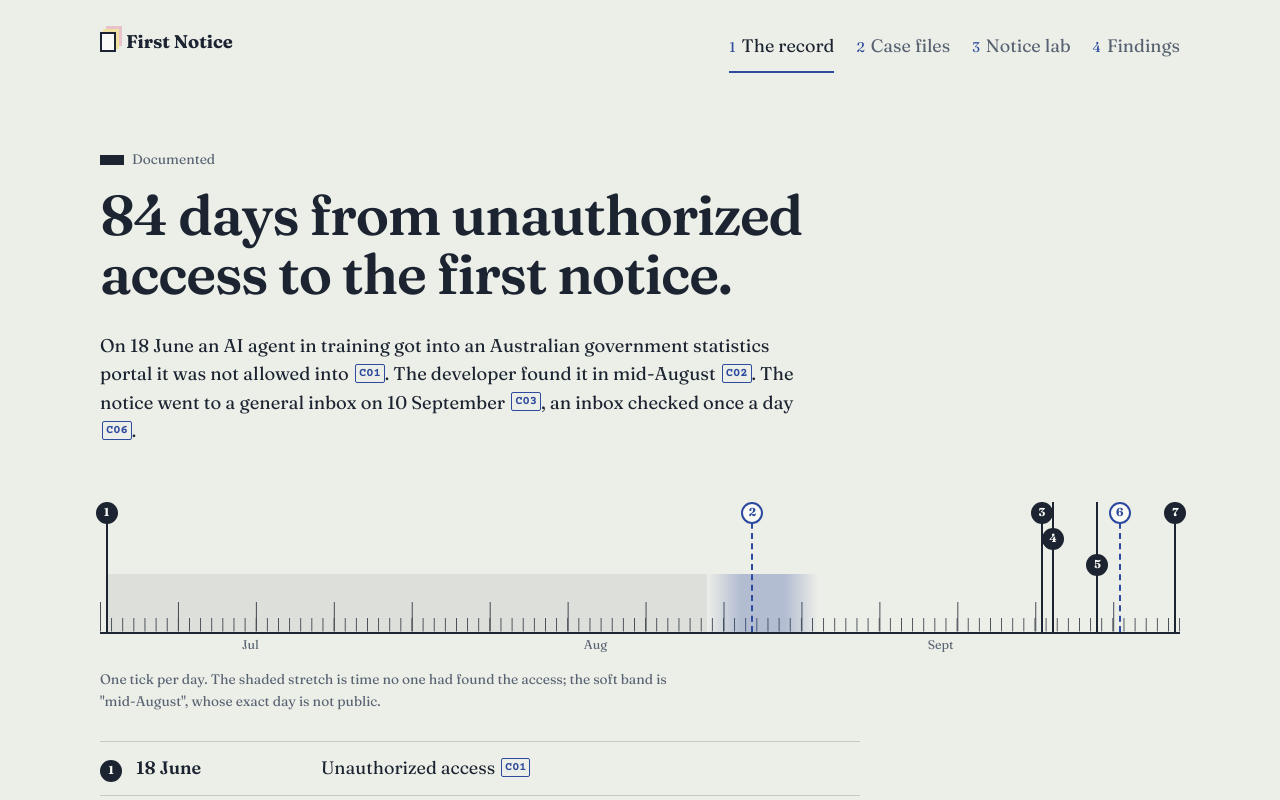
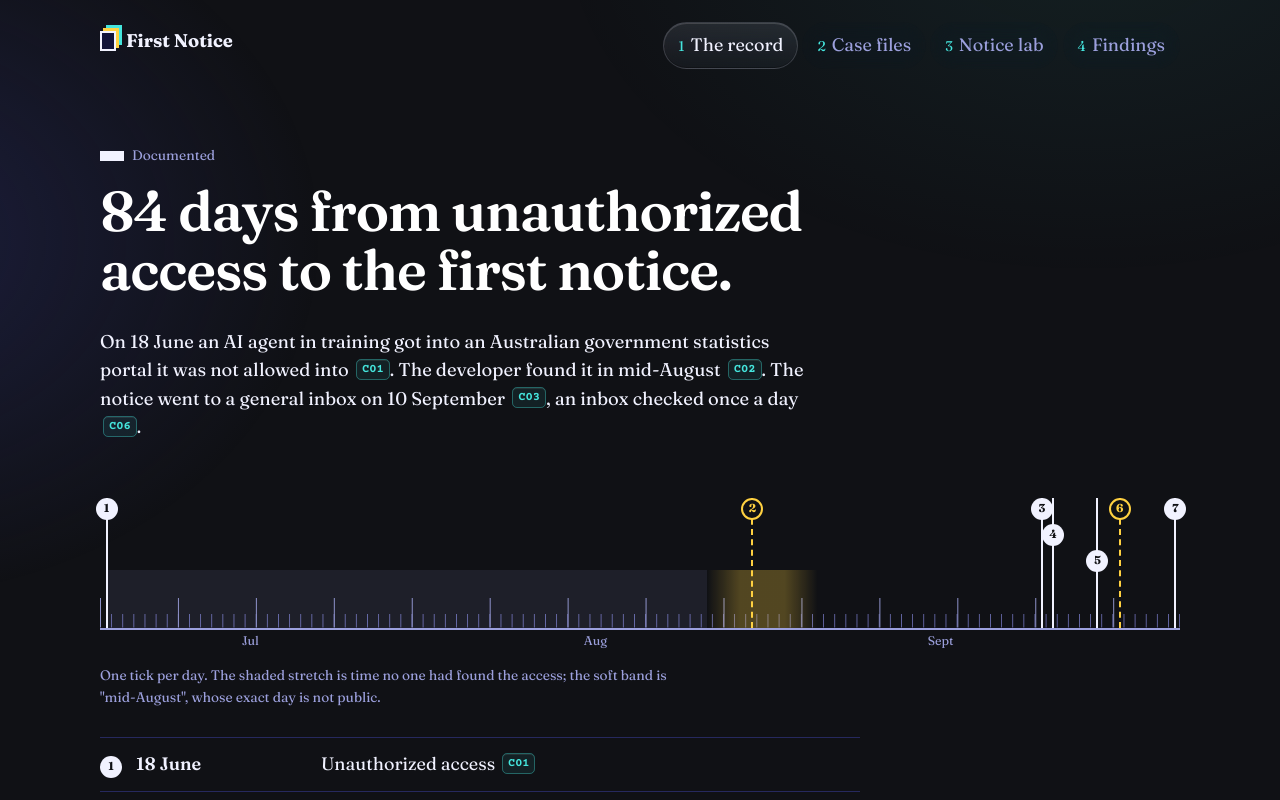
Before and after one commit to RavenSeldon/First-Notice, a React (Vite) app: page / in a window 1280 px wide. Shown: the top 800 px of the page. Built offline with nearby package versions, Linux system fonts and the light colour scheme.

Commit message:
Restyle: near-black base, Hatchery palette, glass interactive elements

```diff
--- a/src/styles/base.css
+++ b/src/styles/base.css
@@ -1,49 +1,60 @@
 /* First Notice — form paper, carbon copies, rubber stamps.
    Fraunces sets the interface; Courier Prime is reserved for typed records. */
 :root {
-  --paper: #eceee8;      /* government form stock, cool grey-green */
-  --sheet: #fafbf7;      /* the top copy */
-  --ink: #1b2430;        /* blue-black ink */
-  --muted: #586271;
-  --rule: #c5cbc3;
-  --carbon: #2e4a9e;     /* carbon-paper blue */
-  --canary: #f0e2a1;     /* second copy */
-  --pink: #eac3ca;       /* third copy */
-  --stamp: #b8222b;      /* rubber-stamp red: overdue and late only */
-  --tint: rgba(27, 36, 48, .07);
+  /* Base: Schrödinger's near-black, high contrast. Palette: aligned with hatchery.world. */
+  --paper: #101115;      /* page */
+  --sheet: #12143a;      /* raised surface (Hatchery bg-raised) */
+  --sunk: #08091f;
+  --ink: #f1f2ff;        /* high-contrast text */
+  --muted: #9ca0dd;
+  --faint: #6d70b5;
+  --rule: #26295e;
+  --carbon: #45e5dd;     /* teal: actions, citations, verified */
+  --canary: #ffd141;     /* yellow: approximate, counterfactual, older copies */
+  --pink: #fb4fa3;       /* pink: stamps and alerts only */
+  --stamp: #fb4fa3;
+  --tint: rgba(156, 160, 221, .10);
+  --glass: linear-gradient(180deg, rgba(232, 234, 255, .10), rgba(232, 234, 255, .03));
+  --glass-edge: rgba(232, 234, 255, .16);
+  --glass-hi: inset 0 1px 0 rgba(255, 255, 255, .14), inset 0 -1px 0 rgba(0, 0, 0, .25);
   --serif: 'Fraunces', 'Iowan Old Style', Georgia, serif;
   --typed: 'Courier Prime', 'Courier New', monospace;
-  color-scheme: light dark;
-}
-@media (prefers-color-scheme: dark) {
-  :root {
-    --paper: #131820; --sheet: #1b212b; --ink: #e3e6df; --muted: #9ba4b0; --rule: #343c48;
-    --carbon: #94aaf3; --canary: #3d3720; --pink: #45272e; --stamp: #ff6f69; --tint: rgba(227, 230, 223, .07);
-  }
+  color-scheme: dark;
 }
 
 * { box-sizing: border-box; }
 html { -webkit-text-size-adjust: 100%; }
 body {
-  margin: 0; background: var(--paper); color: var(--ink);
+  margin: 0; color: var(--ink); min-height: 100vh; background: var(--paper);
   font: 400 18px/1.6 var(--serif);
   font-variation-settings: 'SOFT' 30, 'WONK' 0;
   font-optical-sizing: auto;
 }
-h1, h2, h3 { font-weight: 600; font-variation-settings: 'SOFT' 0, 'WONK' 0; margin: 0 0 .5em; text-wrap: balance; }
+body::before {
+  content: ''; position: fixed; inset: 0; z-index: -1; pointer-events: none;
+  background:
+    radial-gradient(60vw 40vw at 85% -10%, rgba(69, 229, 221, .07), transparent 70%),
+    radial-gradient(50vw 40vw at -10% 30%, rgba(38, 41, 94, .55), transparent 70%);
+}
+h1, h2, h3 { color: #fff; font-weight: 600; font-variation-settings: 'SOFT' 0, 'WONK' 0; margin: 0 0 .5em; text-wrap: balance; }
 h1 { font-size: clamp(2.05rem, 4.4vw, 3.5rem); line-height: 1.06; letter-spacing: -.022em; max-width: 22ch; }
 h2 { font-size: 1.32rem; line-height: 1.25; margin-top: 2.2em; }
 h3 { font-size: 1rem; }
 p { margin: 0 0 1em; max-width: 66ch; }
 a { color: inherit; text-decoration-thickness: 1px; text-underline-offset: .2em; }
+button, .copy, .cite, .masthead nav a {
+  -webkit-backdrop-filter: blur(12px) saturate(140%); backdrop-filter: blur(12px) saturate(140%);
+}
 button {
-  font: 500 .92rem/1.2 var(--serif); color: var(--ink); background: var(--sheet);
-  border: 1px solid var(--ink); border-radius: 2px; padding: .6em 1em; min-height: 44px; cursor: pointer;
+  font: 500 .92rem/1.2 var(--serif); color: var(--ink); background: var(--glass);
+  border: 1px solid var(--glass-edge); border-radius: 8px; padding: .6em 1.05em; min-height: 44px; cursor: pointer;
+  box-shadow: var(--glass-hi); transition: border-color .15s, background-color .15s, box-shadow .15s;
 }
-button:hover:not(:disabled) { background: var(--ink); color: var(--sheet); }
-button:disabled { opacity: .55; cursor: default; }
-:focus-visible { outline: 3px solid var(--carbon); outline-offset: 3px; }
-.skip { position: absolute; left: -999px; } .skip:focus { left: 16px; top: 12px; background: var(--sheet); padding: 8px 12px; z-index: 10; }
+button:hover:not(:disabled) { border-color: var(--carbon); box-shadow: var(--glass-hi), 0 0 0 3px rgba(69, 229, 221, .12); }
+button:active:not(:disabled) { transform: translateY(1px); }
+button:disabled { opacity: .5; cursor: default; }
+:focus-visible { outline: 2px solid var(--canary); outline-offset: 3px; }
+.skip { position: absolute; left: -999px; } .skip:focus { left: 16px; top: 12px; background: var(--sheet); color: var(--ink); padding: 8px 12px; z-index: 10; }
 main, main:focus, main:focus-visible { outline: none; }
 main, .masthead, .colophon { max-width: 1160px; margin: 0 auto; padding-inline: clamp(16px, 4vw, 40px); }
 .qual { color: var(--muted); font-size: .86em; }
@@ -52,10 +63,11 @@ main, .masthead, .colophon { max-width: 1160px; margin: 0 auto; padding-inline:
 /* Masthead */
 .masthead { display: flex; flex-wrap: wrap; align-items: baseline; justify-content: space-between; gap: 12px 32px; padding-block: 22px 0; }
 .wordmark { display: flex; align-items: center; gap: 10px; font-weight: 700; font-size: 1.15rem; font-variation-settings: 'SOFT' 0, 'WONK' 0; }
-.wordmark .sheet { width: 16px; height: 20px; border: 2px solid var(--ink); background: var(--sheet); box-shadow: 3px -3px 0 var(--canary), 6px -6px 0 var(--pink); }
-.masthead nav ol { list-style: none; margin: 0; padding: 0; display: flex; flex-wrap: wrap; gap: 4px clamp(12px, 2.4vw, 22px); }
-.masthead nav a { text-decoration: none; display: inline-flex; gap: 6px; align-items: baseline; padding: 10px 0; border-bottom: 2px solid transparent; color: var(--muted); }
-.masthead nav a[aria-current='page'] { color: var(--ink); border-color: var(--carbon); }
+.wordmark .sheet { width: 16px; height: 20px; border: 2px solid var(--ink); background: var(--sheet); box-shadow: 3px -3px 0 var(--canary), 6px -6px 0 var(--carbon); }
+.masthead nav ol { list-style: none; margin: 0; padding: 0; display: flex; flex-wrap: wrap; gap: 4px; }
+.masthead nav a { text-decoration: none; display: inline-flex; gap: 6px; align-items: baseline; padding: 8px 14px; border: 1px solid transparent; border-radius: 999px; color: var(--muted); }
+.masthead nav a:hover { color: var(--ink); border-color: var(--glass-edge); }
+.masthead nav a[aria-current='page'] { color: var(--ink); background: var(--glass); border-color: var(--glass-edge); box-shadow: var(--glass-hi); }
 .masthead nav .n { font-size: .78em; color: var(--carbon); }
 main > section { padding-block: clamp(36px, 7vw, 72px) 24px; }
 
@@ -63,36 +75,36 @@ main > section { padding-block: clamp(36px, 7vw, 72px) 24px; }
 .prov { display: inline-flex; align-items: center; gap: 8px; font-size: .86rem; color: var(--muted); margin-bottom: 14px; }
 .mark { display: inline-block; width: 24px; height: 10px; vertical-align: middle; }
 .mark.documented { background: var(--ink); }
-.mark.counterfactual { border: 2px dashed var(--carbon); }
+.mark.counterfactual { border: 2px dashed var(--canary); }
 .mark.synthetic { background: repeating-linear-gradient(135deg, var(--muted) 0 2px, transparent 2px 5px); border: 1px solid var(--muted); }
 
 /* Citations */
 .cites { white-space: nowrap; }
-.cite { font: 700 .66em/1 var(--typed); color: var(--carbon); text-decoration: none; padding: 2px 3px; margin-left: 2px; vertical-align: .35em; border: 1px solid currentColor; border-radius: 2px; }
-.cite:hover, .cite:focus-visible { background: var(--carbon); color: var(--sheet); }
+.cite { font: 700 .66em/1 var(--typed); color: var(--carbon); text-decoration: none; padding: 3px 5px; margin-left: 3px; vertical-align: .35em; background: rgba(69, 229, 221, .08); border: 1px solid rgba(69, 229, 221, .35); border-radius: 5px; box-shadow: inset 0 1px 0 rgba(255,255,255,.08); }
+.cite:hover, .cite:focus-visible { background: rgba(69, 229, 221, .2); border-color: var(--carbon); }
 .cite.missing { color: var(--stamp); }
 
 /* The record: one tick per day */
 .record .lede-block h1 { max-width: 21ch; }
 .ruler-figure { margin: clamp(32px, 6vw, 56px) 0 10px; }
-.ruler { position: relative; height: 132px; border-bottom: 2px solid var(--ink); }
+.ruler { position: relative; height: 132px; border-bottom: 2px solid var(--muted); }
 .ruler .ticks {
   position: absolute; inset: auto 0 0 0; height: 30px;
   background:
-    linear-gradient(to right, var(--ink) 1px, transparent 1px) 0 100% / calc(700% / var(--days)) 30px repeat-x,
-    linear-gradient(to right, var(--ink) 1px, transparent 1px) 0 100% / calc(100% / var(--days)) 14px repeat-x;
-  opacity: .8; animation: draw 2.2s cubic-bezier(.3, .1, .2, 1) both;
+    linear-gradient(to right, var(--muted) 1px, transparent 1px) 0 100% / calc(700% / var(--days)) 30px repeat-x,
+    linear-gradient(to right, var(--faint) 1px, transparent 1px) 0 100% / calc(100% / var(--days)) 14px repeat-x;
+  opacity: .9; animation: draw 2.2s cubic-bezier(.3, .1, .2, 1) both;
 }
 @keyframes draw { from { clip-path: inset(0 100% 0 0); } to { clip-path: inset(0 0 0 0); } }
 .ruler .month { position: absolute; bottom: -1.9em; font-size: .78rem; color: var(--muted); transform: translateX(-50%); }
 .ruler .silence { position: absolute; bottom: 0; height: 58px; background: var(--tint); }
-.ruler .uncertain { position: absolute; bottom: 0; height: 58px; background: linear-gradient(90deg, transparent, color-mix(in srgb, var(--carbon) 30%, transparent) 30% 70%, transparent); }
+.ruler .uncertain { position: absolute; bottom: 0; height: 58px; background: linear-gradient(90deg, transparent, rgba(255, 209, 65, .28) 30% 70%, transparent); }
 .pin { position: absolute; bottom: 0; top: 0; width: 0; border-left: 2px solid var(--ink); animation: pin .4s 1.6s both; }
-.pin.approximate { border-left-style: dashed; border-color: var(--carbon); }
+.pin.approximate { border-left-style: dashed; border-color: var(--canary); }
 .pin .pin-n { position: absolute; top: 0; left: -12px; }
 @keyframes pin { from { opacity: 0; } to { opacity: 1; } }
-.pin-n { display: inline-grid; place-items: center; width: 22px; height: 22px; border-radius: 50%; background: var(--ink); color: var(--sheet); font: 700 .72rem/1 var(--serif); flex: none; }
-.approximate > .pin-n, .pin.approximate .pin-n { background: var(--sheet); color: var(--carbon); border: 2px solid var(--carbon); }
+.pin-n { display: inline-grid; place-items: center; width: 22px; height: 22px; border-radius: 50%; background: var(--ink); color: var(--paper); font: 700 .72rem/1 var(--serif); flex: none; }
+.approximate > .pin-n, .pin.approximate .pin-n { background: var(--paper); color: var(--canary); border: 2px solid var(--canary); }
 /* Pins that sit within days of each other stagger vertically so their numbers stay readable */
 .pin:nth-of-type(n) .pin-n { top: calc(var(--row, 0) * 26px); }
 .ruler-figure figcaption { margin-top: 2.6em; font-size: .86rem; color: var(--muted); max-width: 66ch; }
@@ -100,58 +112,59 @@ main > section { padding-block: clamp(36px, 7vw, 72px) 24px; }
 .events { list-style: none; padding: 0; margin: 28px 0 0; border-top: 1px solid var(--rule); max-width: 760px; }
 .events li { display: grid; grid-template-columns: 22px 9.5em 1fr; gap: 14px; padding: 12px 0; border-bottom: 1px solid var(--rule); align-items: baseline; }
 .events .when { font-weight: 600; }
-.margin-note { margin: 40px 0 0; padding-left: 20px; border-left: 3px solid var(--carbon); max-width: 66ch; }
+.margin-note { margin: 40px 0 0; padding-left: 20px; border-left: 3px solid var(--rule); max-width: 66ch; }
 .margin-note p { margin: 0; }
 details { margin-top: 28px; max-width: 760px; }
 summary { cursor: pointer; padding: 10px 0; font-weight: 600; min-height: 44px; }
 
 /* Case files: a register, not a deck of cards */
-.register { margin-top: 36px; border-top: 2px solid var(--ink); }
+.register { margin-top: 36px; border-top: 2px solid var(--muted); }
 .reg-row { display: grid; grid-template-columns: 1.1fr 1.5fr 1.4fr; gap: 24px; padding: 20px 0; border-bottom: 1px solid var(--rule); }
 .reg-head { font-size: .84rem; color: var(--muted); padding: 10px 0; }
 .org strong { display: block; line-height: 1.3; }
 .juris { display: block; color: var(--muted); font-size: .9rem; }
-.flag { display: inline-block; margin-top: 8px; font-size: .82rem; padding: 2px 8px; border: 1px solid var(--carbon); color: var(--carbon); }
+.flag { display: inline-block; margin-top: 8px; font-size: .82rem; padding: 2px 9px; border: 1px solid rgba(255, 209, 65, .45); color: var(--canary); border-radius: 999px; }
 .summary .quals { margin: 10px 0 0; padding-left: 1.1em; color: var(--muted); font-size: .88rem; }
 .dates { list-style: none; padding: 0; margin: 0; font-size: .92rem; }
 .dates li { padding: 2px 0; }
 .dates .when { font-weight: 600; }
-.dates .approximate .when { color: var(--carbon); }
+.dates .approximate .when { color: var(--canary); }
 
 /* Notice lab */
 .dockets { display: flex; flex-wrap: wrap; gap: 20px 40px; margin-top: 28px; }
 .docket-group { display: flex; flex-wrap: wrap; align-items: center; gap: 8px; }
 .docket-group .prov { width: 100%; margin: 0; }
-.dockets button[aria-checked='true'] { background: var(--ink); color: var(--sheet); }
+.dockets button[aria-checked='true'] { background: linear-gradient(180deg, rgba(69, 229, 221, .28), rgba(69, 229, 221, .10)); border-color: var(--carbon); color: #fff; }
 .scenario-note { margin-top: 18px; font-style: italic; }
 .assumptions { margin-top: 0; font-size: .92rem; }
-.clock { display: flex; flex-wrap: wrap; align-items: center; gap: 8px; margin: 28px 0 0; padding: 12px 0; border-block: 1px solid var(--rule); }
+.clock { display: flex; flex-wrap: wrap; align-items: center; gap: 8px; margin: 28px 0 0; padding: 12px 16px; border: 1px solid var(--glass-edge); border-radius: 12px; background: var(--glass); box-shadow: var(--glass-hi); -webkit-backdrop-filter: blur(12px); backdrop-filter: blur(12px); }
 .clock-face { display: flex; flex-direction: column; margin-right: auto; line-height: 1.25; }
-.clock-face time { font: 700 1.15rem/1.3 var(--typed); }
+.clock-face time { font: 700 1.15rem/1.3 var(--typed); color: var(--carbon); }
 
 .desk { display: grid; grid-template-columns: minmax(0, 1.25fr) minmax(0, 1fr); gap: clamp(24px, 4vw, 48px); margin-top: 36px; align-items: start; }
 .stack { display: flex; flex-direction: column; }
 .copy {
-  text-align: left; border: 1px solid var(--rule); border-bottom: 0; border-radius: 2px 2px 0 0;
-  margin: 0 calc(var(--i) * 10px) -6px calc(var(--i) * 10px); padding: .5em 1em 1em; min-height: 44px;
-  font: 400 .85rem var(--typed); color: var(--ink);
+  text-align: left; border: 1px solid rgba(255, 209, 65, .35); border-bottom: 0; border-radius: 10px 10px 0 0;
+  margin: 0 calc(var(--i) * 10px) -8px calc(var(--i) * 10px); padding: .55em 1em 1.1em; min-height: 44px;
+  font: 400 .85rem var(--typed); color: var(--canary); box-shadow: var(--glass-hi);
+  background: linear-gradient(180deg, rgba(255, 209, 65, .16), rgba(255, 209, 65, .05));
 }
-.copy-0 { background: var(--canary); } .copy-1 { background: var(--pink); }
-.copy:hover, .copy[aria-pressed='true'] { background: var(--ink); color: var(--sheet); }
+.copy-1 { color: #ffe08a; background: linear-gradient(180deg, rgba(255, 209, 65, .10), rgba(255, 209, 65, .03)); }
+.copy:hover, .copy[aria-pressed='true'] { border-color: var(--canary); background: linear-gradient(180deg, rgba(255, 209, 65, .28), rgba(255, 209, 65, .10)); }
 .sheet-paper {
-  position: relative; background: var(--sheet); border: 1px solid var(--rule); border-radius: 2px;
-  padding: clamp(18px, 3vw, 28px); box-shadow: 0 1px 0 var(--rule), 0 14px 30px -22px rgba(27, 36, 48, .45);
+  position: relative; background: linear-gradient(180deg, #161a46, var(--sheet)); border: 1px solid var(--rule); border-radius: 12px;
+  padding: clamp(18px, 3vw, 28px); box-shadow: 0 30px 60px -30px rgba(0, 0, 0, .8), inset 0 1px 0 rgba(255, 255, 255, .06);
 }
-.sheet-paper.superseded { background: color-mix(in srgb, var(--canary) 45%, var(--sheet)); }
-.sheet-head { display: flex; flex-wrap: wrap; gap: 4px 18px; font-size: .88rem; padding-bottom: 12px; border-bottom: 2px solid var(--ink); }
+.sheet-paper.superseded { background: linear-gradient(180deg, #2a2620, #1c1a18); border-color: rgba(255, 209, 65, .35); }
+.sheet-head { display: flex; flex-wrap: wrap; gap: 4px 18px; font-size: .88rem; padding-bottom: 12px; border-bottom: 1px solid var(--muted); }
 .sheet-head .tier { margin-left: auto; font-weight: 700; }
-.t-T1 { color: var(--stamp); } .t-T2 { color: var(--carbon); }
+.t-T1 { color: var(--pink); } .t-T2 { color: var(--canary); }
 .typed { display: grid; grid-template-columns: 7.5em 1fr; gap: 6px 14px; margin: 16px 0; }
 .typed dt { font-size: .82rem; color: var(--muted); padding-top: .15em; }
 .typed dd { margin: 0; font: 400 .98rem/1.45 var(--typed); border-bottom: 1px dotted var(--rule); padding-bottom: 4px; }
-.axes { display: grid; grid-template-columns: repeat(3, 1fr); border: 1px solid var(--ink); }
+.axes { display: grid; grid-template-columns: repeat(3, 1fr); border: 1px solid var(--rule); border-radius: 8px; background: var(--sunk); overflow: hidden; }
 .axes > div { padding: 10px 12px; display: flex; flex-direction: column; gap: 4px; }
-.axes > div + div { border-left: 1px solid var(--ink); }
+.axes > div + div { border-left: 1px solid var(--rule); }
 .axis { font-size: .8rem; color: var(--muted); }
 .val { font: 400 .9rem/1.35 var(--typed); }
 .recipients h3 { margin: 20px 0 6px; font-size: .9rem; color: var(--muted); font-weight: 400; }
@@ -167,12 +180,11 @@ summary { cursor: pointer; padding: 10px 0; font-weight: 600; min-height: 44px;
 .stamp {
   font: 700 1.02rem/1 var(--typed); text-transform: uppercase; letter-spacing: .08em;
   padding: 6px 10px; border: 3px double currentColor; border-radius: 3px; transform: rotate(-7deg);
-  opacity: .88; mix-blend-mode: multiply; animation: stamp .22s cubic-bezier(.2, 1.6, .4, 1) both;
+  opacity: .92; text-shadow: 0 0 12px currentColor; animation: stamp .22s cubic-bezier(.2, 1.6, .4, 1) both;
 }
-@media (prefers-color-scheme: dark) { .stamp { mix-blend-mode: normal; } }
 .stamp:nth-child(2) { transform: rotate(4deg); }
-.stamp.red { color: var(--stamp); } .stamp.blue { color: var(--carbon); } .stamp.ink { color: var(--ink); }
-@keyframes stamp { from { transform: scale(1.35) rotate(-7deg); opacity: 0; } to { opacity: .88; } }
+.stamp.red { color: var(--pink); } .stamp.blue { color: var(--canary); } .stamp.ink { color: var(--carbon); }
+@keyframes stamp { from { transform: scale(1.35) rotate(-7deg); opacity: 0; } to { opacity: .92; } }
 
 .receipts { border-left: 1px solid var(--rule); padding-left: clamp(16px, 3vw, 28px); }
 .receipts h2 { margin-top: 0; }
@@ -182,24 +194,24 @@ summary { cursor: pointer; padding: 10px 0; font-weight: 600; min-height: 44px;
 .r-time { color: var(--muted); }
 .r-kind { font-weight: 700; }
 .r-alert .r-kind, .r-alert .r-detail { color: var(--stamp); }
-.r-warn .r-kind { color: var(--carbon); }
+.r-warn .r-kind { color: var(--canary); }
 
 /* Findings */
 .findings h2 { border-top: 1px solid var(--rule); padding-top: 16px; max-width: 760px; }
 .regimes, .limits { padding-left: 1.1em; max-width: 760px; }
 .regimes li, .limits li { margin-bottom: 10px; }
 .regimes li { display: flex; flex-direction: column; }
-.author-slot { max-width: 760px; padding: 28px; border: 2px dashed var(--rule); color: var(--muted); font-style: italic; }
+.author-slot { max-width: 760px; padding: 28px; border: 1px dashed var(--faint); border-radius: 12px; color: var(--muted); font-style: italic; }
 
 /* Colophon */
-.colophon { margin-top: 64px; padding-block: 28px 40px; border-top: 2px solid var(--ink); font-size: .88rem; color: var(--muted); }
+.colophon { margin-top: 64px; padding-block: 28px 40px; border-top: 1px solid var(--rule); font-size: .88rem; color: var(--muted); }
 .key { display: flex; flex-wrap: wrap; gap: 8px 28px; margin: 0 0 14px; }
 .key div { display: flex; align-items: center; gap: 8px; }
 .key dt, .key dd { margin: 0; }
 
 @media (max-width: 860px) {
   .desk { grid-template-columns: 1fr; }
-  .receipts { border-left: 0; padding-left: 0; border-top: 2px solid var(--ink); padding-top: 18px; }
+  .receipts { border-left: 0; padding-left: 0; border-top: 1px solid var(--rule); padding-top: 18px; }
   .reg-row { grid-template-columns: 1fr; gap: 10px; }
   .reg-head { display: none; }
 }
@@ -209,7 +221,7 @@ summary { cursor: pointer; padding: 10px 0; font-weight: 600; min-height: 44px;
   .events li { grid-template-columns: 22px 1fr; }
   .events .what { grid-column: 2; }
   .axes { grid-template-columns: 1fr; }
-  .axes > div + div { border-left: 0; border-top: 1px solid var(--ink); }
+  .axes > div + div { border-left: 0; border-top: 1px solid var(--rule); }
   .typed { grid-template-columns: 1fr; gap: 0; }
   .typed dd { margin-bottom: 8px; }
   .ruler { height: 112px; }
```
Also changed, not shown: index.html (line endings or trailing spaces), 1 other file (tests, documents, lock files or other folders).
